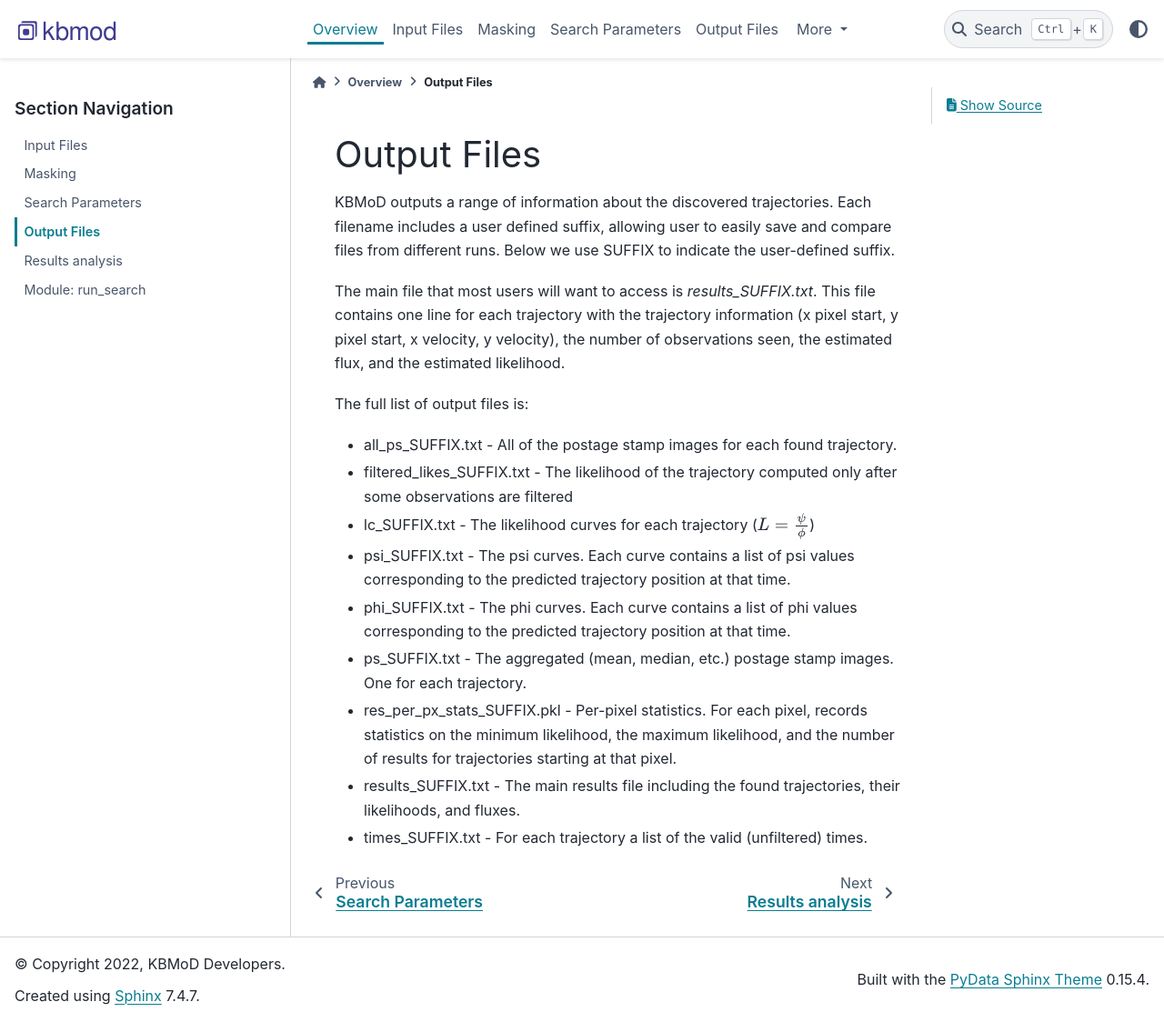
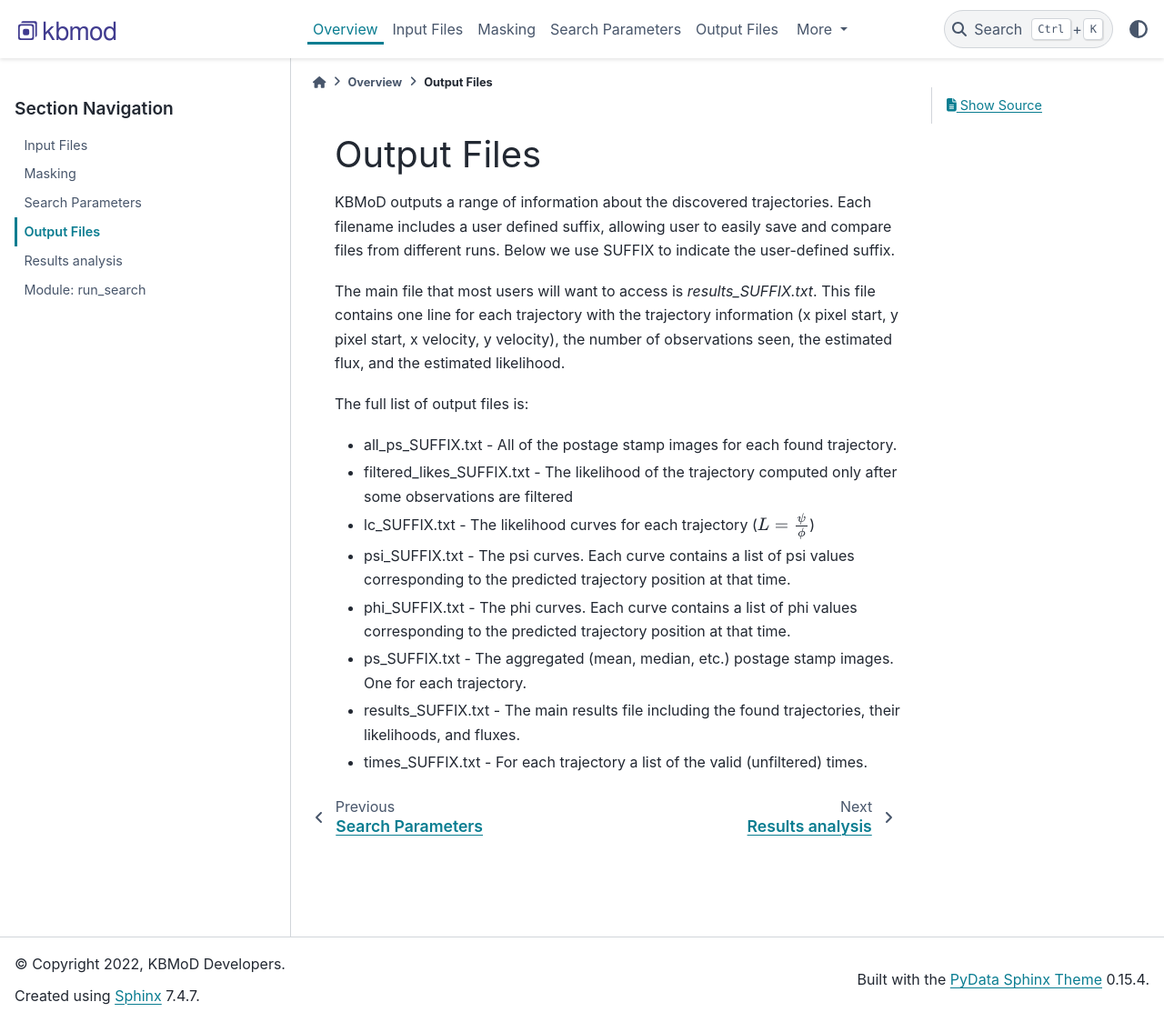
Before and after one commit to dirac-institute/kbmod, a Sphinx documentation site: the page built from docs/source/overview/output_files.rst, in a window 1280 px wide and 1124 px high. Shown: the whole window at 91% size. Built offline with Sphinx 7.4.7 and the PyData theme 0.15.4, drawn with Linux system fonts in a browser that asks for light colours; pages that are not in the unit, such as notebooks, are missing from menus.

Commit message:
Remove res_per_px_stats_SUFFIX.pkl

```diff
--- a/docs/source/overview/output_files.rst
+++ b/docs/source/overview/output_files.rst
@@ -13,6 +13,5 @@ The full list of output files is:
 * psi_SUFFIX.txt - The psi curves. Each curve contains a list of psi values corresponding to the predicted trajectory position at that time.
 * phi_SUFFIX.txt - The phi curves. Each curve contains a list of phi values corresponding to the predicted trajectory position at that time.
 * ps_SUFFIX.txt - The aggregated (mean, median, etc.) postage stamp images. One for each trajectory.
-* res_per_px_stats_SUFFIX.pkl - Per-pixel statistics. For each pixel, records statistics on the minimum likelihood, the maximum likelihood, and the number of results for trajectories starting at that pixel.
 * results_SUFFIX.txt - The main results file including the found trajectories, their likelihoods, and fluxes.
 * times_SUFFIX.txt - For each trajectory a list of the valid (unfiltered) times.
```
